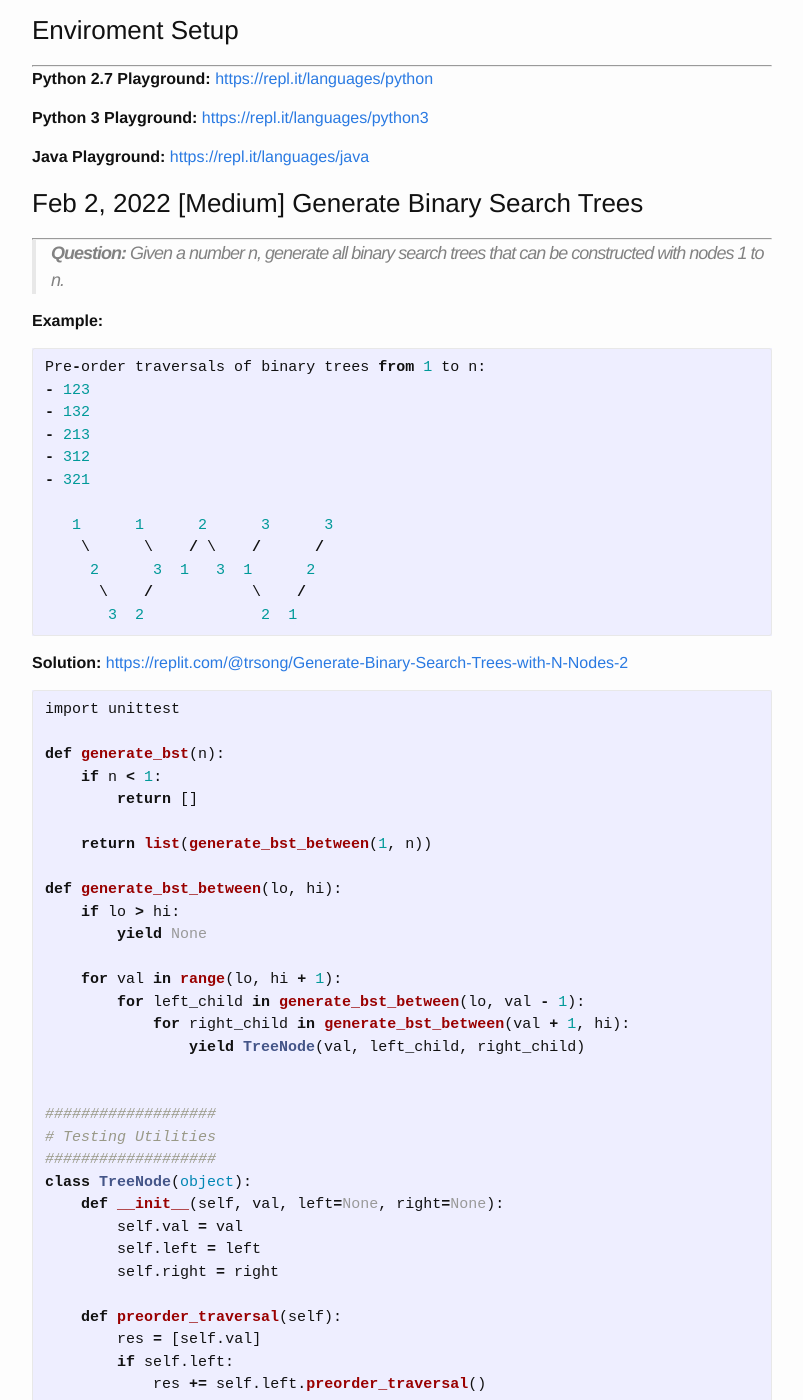
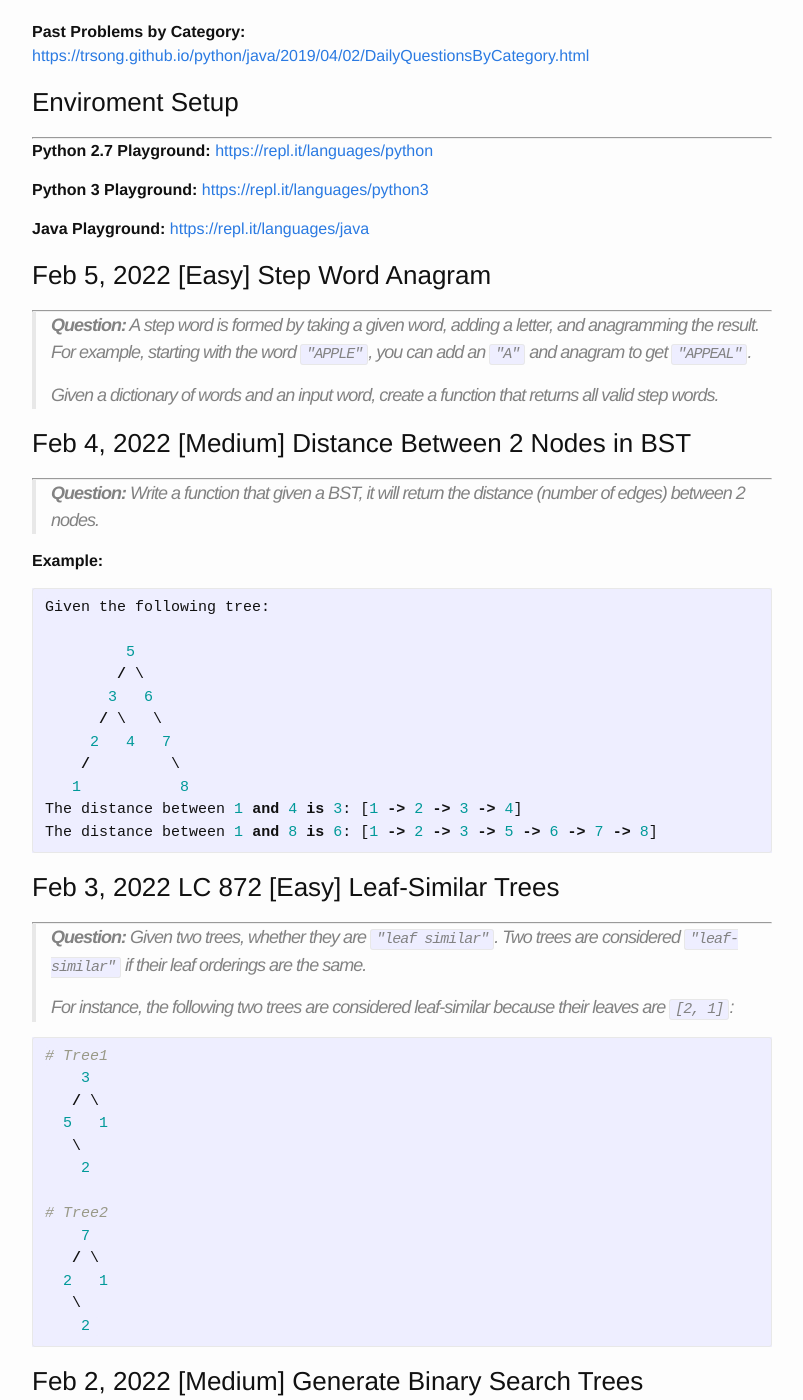
Before and after one commit to trsong/trsong.github.io, a Jekyll site: the page built from _posts/2022-02-01-DailyQuestionsFeb.md, in a window 1280 px wide and 1400 px high, scrolled down 426 px. Shown: the whole window, without its empty margins (238-1041 px from the left). Built offline with Jekyll 4.4.1, drawn with Linux system fonts in a browser that asks for light colours; some of the changed text lies outside the part shown.

Commit message:
Add Feb 3 - 5 questions.

````diff
--- a/_posts/2022-02-01-DailyQuestionsFeb.md
+++ b/_posts/2022-02-01-DailyQuestionsFeb.md
@@ -19,6 +19,56 @@ categories: Python/Java
 **Python 3 Playground:** [https://repl.it/languages/python3](https://repl.it/languages/python3)
 
 **Java Playground:** [https://repl.it/languages/java](https://repl.it/languages/java)
+
+
+
+### Feb 5, 2022 \[Easy\] Step Word Anagram
+---
+> **Question:** A step word is formed by taking a given word, adding a letter, and anagramming the result. For example, starting with the word `"APPLE"`, you can add an `"A"` and anagram to get `"APPEAL"`.
+>
+> Given a dictionary of words and an input word, create a function that returns all valid step words.
+
+
+### Feb 4, 2022 \[Medium\] Distance Between 2 Nodes in BST
+---
+> **Question:**  Write a function that given a BST, it will return the distance (number of edges) between 2 nodes.
+
+**Example:**
+```py
+Given the following tree:
+
+         5
+        / \
+       3   6
+      / \   \
+     2   4   7
+    /         \
+   1           8
+The distance between 1 and 4 is 3: [1 -> 2 -> 3 -> 4]
+The distance between 1 and 8 is 6: [1 -> 2 -> 3 -> 5 -> 6 -> 7 -> 8]
+```
+
+### Feb 3, 2022 LC 872 \[Easy\] Leaf-Similar Trees
+---
+> **Question:** Given two trees, whether they are `"leaf similar"`. Two trees are considered `"leaf-similar"` if their leaf orderings are the same.
+>
+> For instance, the following two trees are considered leaf-similar because their leaves are `[2, 1]`:
+
+```py
+# Tree1
+    3
+   / \
+  5   1
+   \
+    2
+
+# Tree2
+    7
+   / \
+  2   1
+   \
+    2
+```
 
 
 ### Feb 2, 2022 \[Medium\] Generate Binary Search Trees
````
